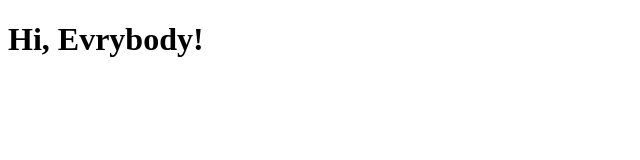
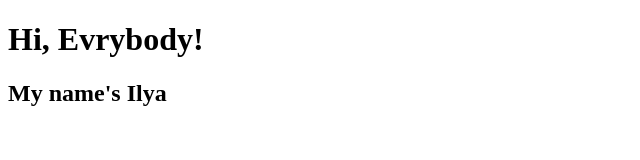
Before and after one commit to Scriptsteam/Test1, a plain HTML site: page index.html in a window 1280 px wide. Shown: the whole page, without its empty margins (0-640 px from the left). Drawn offline with Linux system fonts and the light colour scheme.

Commit message:
Update index.html

```diff
--- a/index.html
+++ b/index.html
@@ -8,5 +8,6 @@
 </head>
 <body>
     <h1>Hi, Evrybody!</h1>
+    <h2>My name's Ilya<h2>
 </body>
 </html>
```
